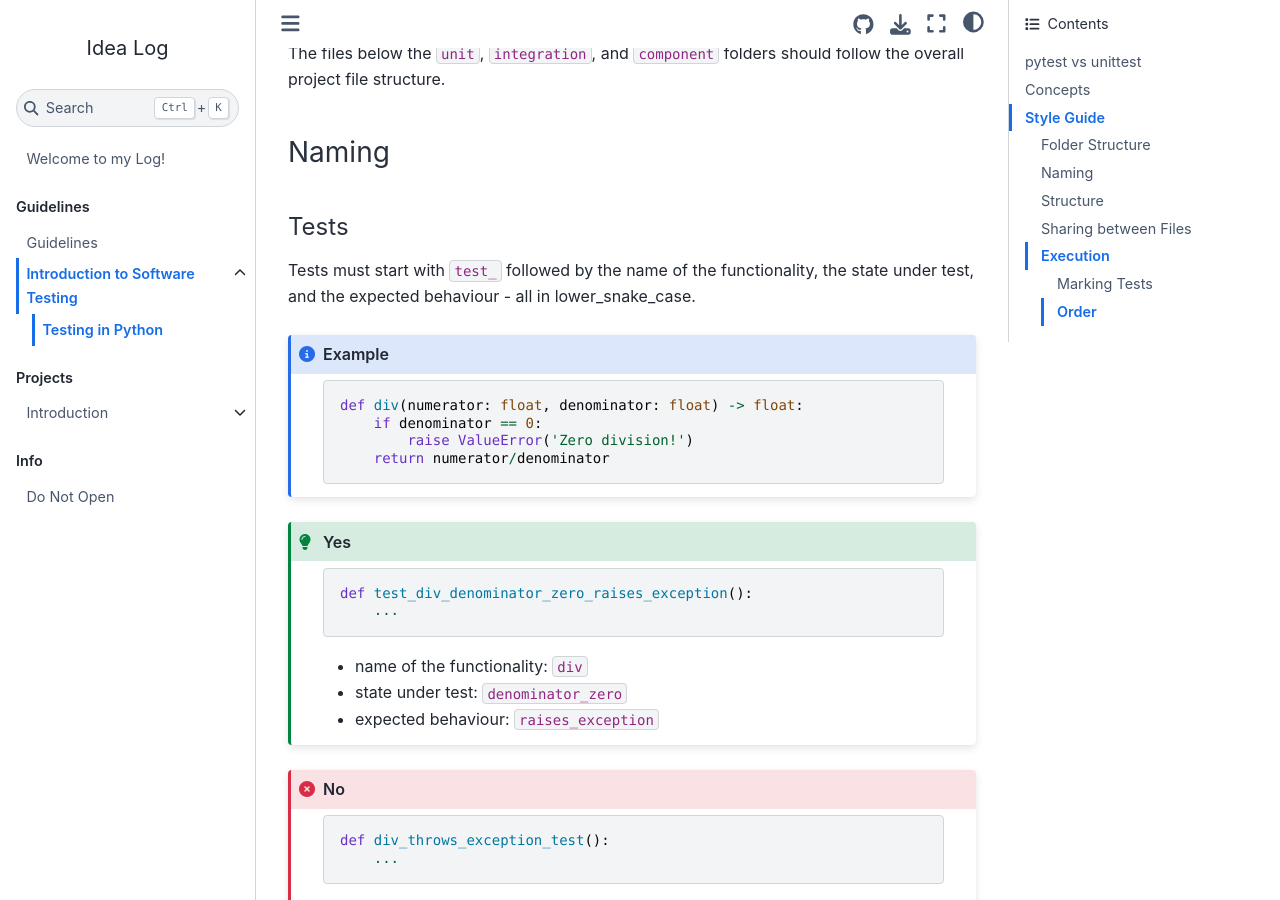
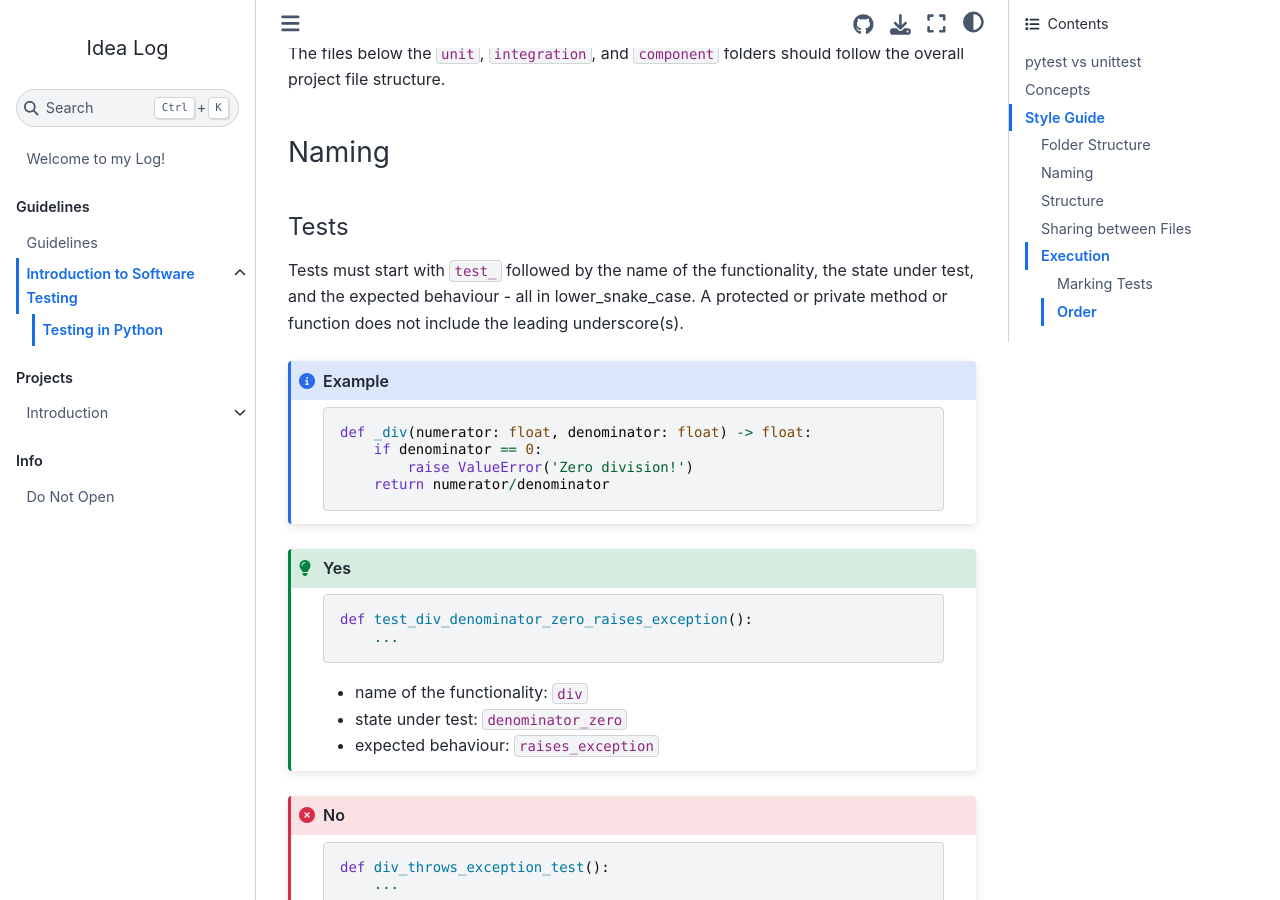
Before and after one commit to Ronho/log, a Jupyter Book: the page built from content/guidelines/testing/python_testing.md, in a window 1280 px wide and 900 px high, scrolled down 2036 px. Built offline with Jupyter Book 1.0.4 settings and Sphinx 7.4.7 and the Sphinx Book theme 1.1.4, drawn with Linux system fonts in a browser that asks for light colours.

Commit message:
feat: leading underscores in python tests

````diff
--- a/content/guidelines/testing/python_testing.md
+++ b/content/guidelines/testing/python_testing.md
@@ -72,12 +72,12 @@ The files below the `unit`, `integration`, and `component` folders should follow
 
 #### Tests
 
-Tests must start with `test_` followed by the name of the functionality, the state under test, and the expected behaviour - all in lower_snake_case.
+Tests must start with `test_` followed by the name of the functionality, the state under test, and the expected behaviour - all in lower_snake_case. A protected or private method or function does not include the leading underscore(s).
 
 :::{admonition} Example
 :class: note
 ```python
-def div(numerator: float, denominator: float) -> float:
+def _div(numerator: float, denominator: float) -> float:
     if denominator == 0:
         raise ValueError('Zero division!')
     return numerator/denominator
````
